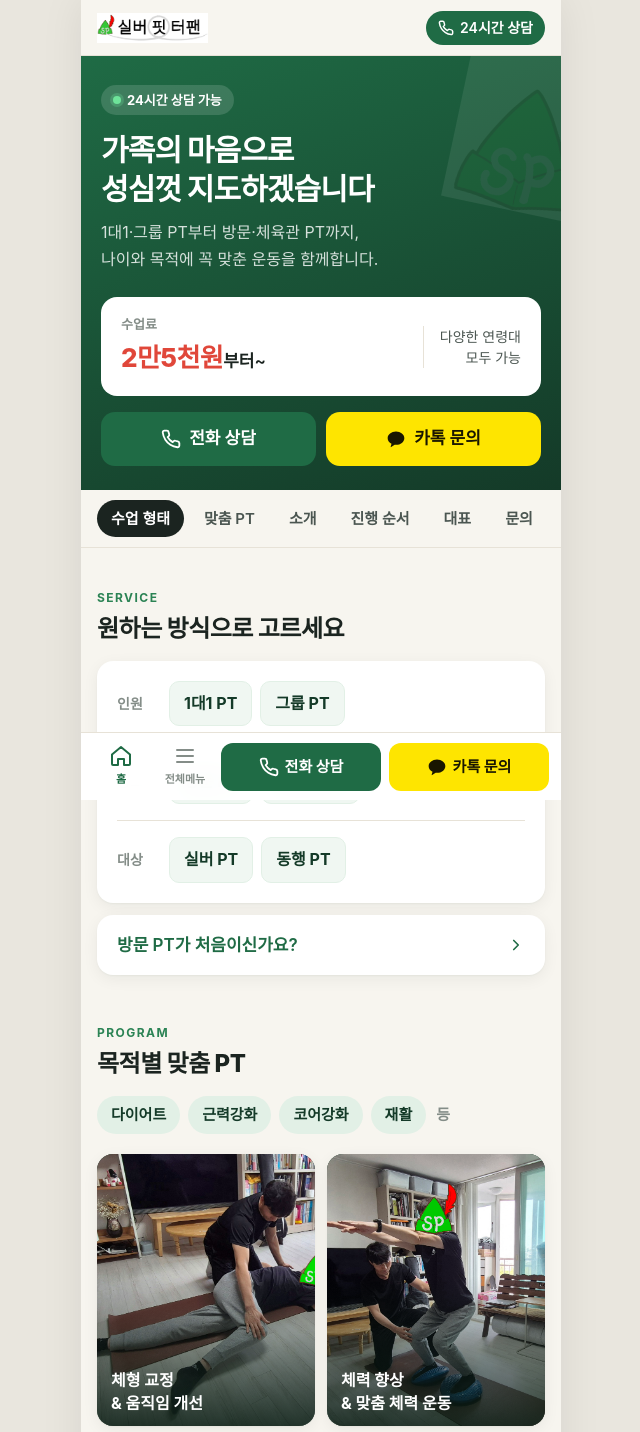
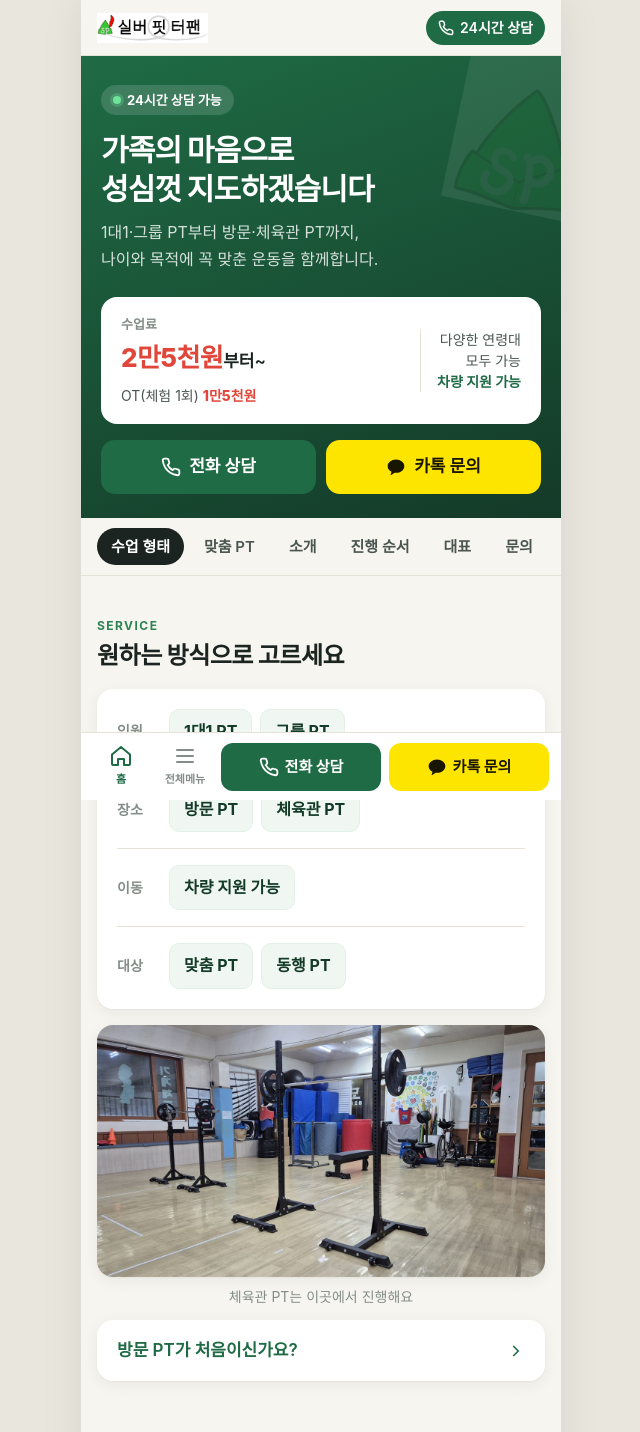
Before and after one commit to songjiyoon9507/SilverPit, a Spring Boot app: page / in a window 1280 px wide. Shown: the top 1432 px of the page, without its empty margins (319-959 px from the left). Run offline with Spring Boot 4, Linux system fonts and the light colour scheme; some web fonts are replaced.

Commit message:
사진 추가 및 문구 수정

```diff
--- a/src/main/resources/static/css/common/main.css
+++ b/src/main/resources/static/css/common/main.css
@@ -279,6 +279,13 @@ ul, ol { list-style: none; }
 .price-label { font-size: 13px; color: var(--ink-3); font-weight: 600; }
 .price-value { font-size: 17px; font-weight: 600; }
 .price-value strong { font-size: 26px; font-weight: 800; color: var(--red-500); letter-spacing: -.02em; }
+.price-sub { margin-top: 4px; font-size: 14px; color: var(--ink-2); }
+.price-sub strong { font-weight: 800; color: var(--red-500); }
+.price-note b { color: var(--green-700, #1f6b45); font-weight: 700; }
+.gym-photo { margin: 16px 0 0; }
+.gym-photo img { display: block; width: 100%; aspect-ratio: 16 / 9; object-fit: cover; border-radius: var(--radius); box-shadow: var(--shadow); }
+.gym-photo figcaption { margin-top: 8px; font-size: 14px; color: var(--ink-3); text-align: center; }
+.award-photo { display: block; width: 100%; max-width: 360px; margin: 0 auto 14px; border-radius: var(--radius-sm); }
 .price-note {
     padding-left: 16px;
     border-left: 1px solid var(--line);
--- a/src/main/resources/templates/common/layout.html
+++ b/src/main/resources/templates/common/layout.html
@@ -25,7 +25,7 @@
         <svg viewBox="0 0 24 24" width="24" height="24" fill="none" stroke="currentColor" stroke-width="2.2" stroke-linecap="round" stroke-linejoin="round"><path d="M15 18l-6-6 6-6"/></svg>
     </a>
     <h1 class="app-header-title" th:text="${title}">제목</h1>
-    <a href="tel:010-8675-6286" class="icon-btn" aria-label="전화 상담">
+    <a href="tel:010-8886-6286" class="icon-btn" aria-label="전화 상담">
         <svg viewBox="0 0 24 24" width="22" height="22" fill="none" stroke="currentColor" stroke-width="2" stroke-linecap="round" stroke-linejoin="round"><path d="M22 16.9v3a2 2 0 0 1-2.2 2 19.8 19.8 0 0 1-8.6-3.1 19.5 19.5 0 0 1-6-6A19.8 19.8 0 0 1 2.1 4.2 2 2 0 0 1 4.1 2h3a2 2 0 0 1 2 1.7c.1.9.4 1.8.7 2.7a2 2 0 0 1-.5 2.1L8 9.8a16 16 0 0 0 6 6l1.3-1.3a2 2 0 0 1 2.1-.4c.9.3 1.8.6 2.7.7a2 2 0 0 1 1.7 2z"/></svg>
     </a>
 </header>
@@ -39,7 +39,7 @@
         <svg viewBox="0 0 24 24" width="24" height="24" fill="none" stroke="currentColor" stroke-width="2" stroke-linecap="round"><path d="M4 6h16M4 12h16M4 18h16"/></svg>
         <span>전체메뉴</span>
     </a>
-    <a href="tel:010-8675-6286" class="bottom-cta cta-call">
+    <a href="tel:010-8886-6286" class="bottom-cta cta-call">
         <svg viewBox="0 0 24 24" width="20" height="20" fill="none" stroke="currentColor" stroke-width="2.2" stroke-linecap="round" stroke-linejoin="round"><path d="M22 16.9v3a2 2 0 0 1-2.2 2 19.8 19.8 0 0 1-8.6-3.1 19.5 19.5 0 0 1-6-6A19.8 19.8 0 0 1 2.1 4.2 2 2 0 0 1 4.1 2h3a2 2 0 0 1 2 1.7c.1.9.4 1.8.7 2.7a2 2 0 0 1-.5 2.1L8 9.8a16 16 0 0 0 6 6l1.3-1.3a2 2 0 0 1 2.1-.4c.9.3 1.8.6 2.7.7a2 2 0 0 1 1.7 2z"/></svg>
         <span>전화 상담</span>
     </a>
--- a/src/main/resources/templates/common/main.html
+++ b/src/main/resources/templates/common/main.html
@@ -4,9 +4,9 @@
     <meta charset="UTF-8">
     <meta name="viewport" content="width=device-width, initial-scale=1.0, viewport-fit=cover">
     <meta name="theme-color" content="#1f6b45">
-    <meta name="description" content="1대1·그룹 PT, 방문·체육관 PT, 실버·동행 PT. 다이어트, 근력강화, 코어강화, 재활 등 목적별 맞춤 PT. 수업료 2만5천원부터, 24시간 상담 가능.">
+    <meta name="description" content="1대1·그룹 PT, 방문·체육관 PT, 맞춤·동행 PT. 다이어트, 근력강화, 코어강화, 재활 등 목적별 맞춤 PT. 수업료 2만5천원부터, OT(체험) 1만5천원, 차량 지원 가능, 24시간 상담 가능.">
     <meta property="og:title" content="실버핏터팬 | 가족의 마음으로 성심껏 지도하겠습니다" />
-    <meta property="og:description" content="1대1·그룹 / 방문·체육관 / 실버·동행 PT. 수업료 2만5천원부터, 24시간 상담 가능." />
+    <meta property="og:description" content="1대1·그룹 / 방문·체육관 / 맞춤·동행 PT. 수업료 2만5천원부터, OT(체험) 1만5천원, 차량 지원 가능, 24시간 상담 가능." />
     <meta property="og:image" content="https://silverpt.o-r.kr/images/thumbnail.png" />
     <meta property="og:url" content="https://silverpt.o-r.kr" />
     <title>실버핏터팬 | 목적별 맞춤 PT</title>
@@ -20,7 +20,7 @@
     <!-- 상단 헤더 -->
     <header class="app-header app-header--main">
         <a href="/" class="brand"><img src="/images/logoCut.png" alt="실버핏터팬"></a>
-        <a href="tel:010-8675-6286" class="header-call">
+        <a href="tel:010-8886-6286" class="header-call">
             <svg viewBox="0 0 24 24" width="16" height="16" fill="none" stroke="currentColor" stroke-width="2.2" stroke-linecap="round" stroke-linejoin="round"><path d="M22 16.9v3a2 2 0 0 1-2.2 2 19.8 19.8 0 0 1-8.6-3.1 19.5 19.5 0 0 1-6-6A19.8 19.8 0 0 1 2.1 4.2 2 2 0 0 1 4.1 2h3a2 2 0 0 1 2 1.7c.1.9.4 1.8.7 2.7a2 2 0 0 1-.5 2.1L8 9.8a16 16 0 0 0 6 6l1.3-1.3a2 2 0 0 1 2.1-.4c.9.3 1.8.6 2.7.7a2 2 0 0 1 1.7 2z"/></svg>
             24시간 상담
         </a>
@@ -39,12 +39,13 @@
                 <div>
                     <p class="price-label">수업료</p>
                     <p class="price-value"><strong>2만5천원</strong>부터~</p>
+                    <p class="price-sub">OT(체험 1회) <strong>1만5천원</strong></p>
                 </div>
-                <p class="price-note">다양한 연령대<br>모두 가능</p>
+                <p class="price-note">다양한 연령대<br>모두 가능<br><b>차량 지원 가능</b></p>
             </div>
 
             <div class="cta-row">
-                <a href="tel:010-8675-6286" class="btn btn--primary">
+                <a href="tel:010-8886-6286" class="btn btn--primary">
                     <svg viewBox="0 0 24 24" width="20" height="20" fill="none" stroke="currentColor" stroke-width="2.2" stroke-linecap="round" stroke-linejoin="round"><path d="M22 16.9v3a2 2 0 0 1-2.2 2 19.8 19.8 0 0 1-8.6-3.1 19.5 19.5 0 0 1-6-6A19.8 19.8 0 0 1 2.1 4.2 2 2 0 0 1 4.1 2h3a2 2 0 0 1 2 1.7c.1.9.4 1.8.7 2.7a2 2 0 0 1-.5 2.1L8 9.8a16 16 0 0 0 6 6l1.3-1.3a2 2 0 0 1 2.1-.4c.9.3 1.8.6 2.7.7a2 2 0 0 1 1.7 2z"/></svg>
                     전화 상담
                 </a>
@@ -86,13 +87,24 @@
                     </div>
                 </div>
                 <div class="service-row">
+                    <span class="service-label">이동</span>
+                    <div class="service-options">
+                        <span class="tag">차량 지원 가능</span>
+                    </div>
+                </div>
+                <div class="service-row">
                     <span class="service-label">대상</span>
                     <div class="service-options">
-                        <span class="tag">실버 PT</span>
+                        <span class="tag">맞춤 PT</span>
                         <span class="tag">동행 PT</span>
                     </div>
                 </div>
             </div>
+
+            <figure class="gym-photo">
+                <img src="/images/dojang.jpg" alt="체육관 PT 운동 공간" loading="lazy">
+                <figcaption>체육관 PT는 이곳에서 진행해요</figcaption>
+            </figure>
 
             <a href="/menu/visitPT" class="link-row">
                 방문 PT가 처음이신가요?
@@ -109,7 +121,6 @@
                 <span class="chip">근력강화</span>
                 <span class="chip">코어강화</span>
                 <span class="chip">재활</span>
-                <span class="chip chip--muted">등</span>
             </div>
 
             <div class="program-grid">
@@ -237,6 +248,17 @@
                 </ul>
             </details>
 
+            <details class="accordion" open>
+                <summary>수상 경력</summary>
+                <div class="accordion-body">
+                    <img src="/images/award.jpg" alt="불수사도북 트레일런 대회 42km 5위 입상" class="award-photo" loading="lazy">
+                    <ul class="dot-list">
+                        <li>불수사도북 트레일런 대회(42km) 5위 입상 (2026)</li>
+                        <li>전국생활체육합기도대회 호신무기형 1위</li>
+                    </ul>
+                </div>
+            </details>
+
             <details class="accordion">
                 <summary>경력사항</summary>
                 <ul class="accordion-body dot-list">
@@ -253,7 +275,6 @@
                     <li>전 벽산헬스클럽 대표</li>
                     <li>전 한국체육대학교 기계체조동아리 아크로바틱 고문</li>
                     <li>전 프로농구 서울 삼성 &amp; SK 농구단 경기진행 총팀장</li>
-                    <li>전 전국생활체육합기도대회 호신무기형 1위</li>
                     <li>전 양천구 체육회 사무국 지도자</li>
                 </ul>
             </details>
@@ -266,9 +287,9 @@
 
             <div class="contact-card">
                 <p class="contact-label"><span class="dot"></span> 24시간 상담 가능</p>
-                <a href="tel:010-8675-6286" class="contact-phone">010-8675-6286</a>
+                <a href="tel:010-8886-6286" class="contact-phone">010-8886-6286</a>
                 <div class="cta-row">
-                    <a href="tel:010-8675-6286" class="btn btn--primary">전화 걸기</a>
+                    <a href="tel:010-8886-6286" class="btn btn--primary">전화 걸기</a>
                     <a href="https://pf.kakao.com/_JKrxnn/chat" target="_blank" rel="noopener" class="btn btn--kakao">카톡 문의</a>
                 </div>
             </div>
--- a/src/main/resources/templates/event/firstTrial.html
+++ b/src/main/resources/templates/event/firstTrial.html
@@ -32,7 +32,7 @@
             </a>
         </div>
 
-        <a href="tel:010-8675-6286" class="apply-button">전화 걸기</a>
+        <a href="tel:010-8886-6286" class="apply-button">전화 걸기</a>
     </div>
 
     <!-- <th:block th:replace="~{common/footer}"></th:block> -->
--- a/src/main/resources/templates/menu/move1.html
+++ b/src/main/resources/templates/menu/move1.html
@@ -25,7 +25,7 @@
         <div class="cta-card">
             <p>이 프로그램이 궁금하다면?</p>
             <div class="cta-row">
-                <a href="tel:010-8675-6286" class="btn btn--primary">전화 상담</a>
+                <a href="tel:010-8886-6286" class="btn btn--primary">전화 상담</a>
                 <a href="https://pf.kakao.com/_JKrxnn/chat" target="_blank" rel="noopener" class="btn btn--kakao">카톡 문의</a>
             </div>
         </div>
--- a/src/main/resources/templates/menu/move2.html
+++ b/src/main/resources/templates/menu/move2.html
@@ -24,7 +24,7 @@
         <div class="cta-card">
             <p>이 프로그램이 궁금하다면?</p>
             <div class="cta-row">
-                <a href="tel:010-8675-6286" class="btn btn--primary">전화 상담</a>
+                <a href="tel:010-8886-6286" class="btn btn--primary">전화 상담</a>
                 <a href="https://pf.kakao.com/_JKrxnn/chat" target="_blank" rel="noopener" class="btn btn--kakao">카톡 문의</a>
             </div>
         </div>
--- a/src/main/resources/templates/menu/move3.html
+++ b/src/main/resources/templates/menu/move3.html
@@ -26,7 +26,7 @@
         <div class="cta-card">
             <p>이 프로그램이 궁금하다면?</p>
             <div class="cta-row">
-                <a href="tel:010-8675-6286" class="btn btn--primary">전화 상담</a>
+                <a href="tel:010-8886-6286" class="btn btn--primary">전화 상담</a>
                 <a href="https://pf.kakao.com/_JKrxnn/chat" target="_blank" rel="noopener" class="btn btn--kakao">카톡 문의</a>
             </div>
         </div>
--- a/src/main/resources/templates/menu/move4.html
+++ b/src/main/resources/templates/menu/move4.html
@@ -18,14 +18,14 @@
         </article>
 
         <div class="photo-stack">
-            <img src="/images/move4-2.jpg" alt="철인3종 훈련" loading="lazy">
+            <img src="/images/son2.jpg" alt="철인3종 대회에 출전한 손영욱 대표" loading="lazy">
             <img src="/images/move4-3.jpg" alt="철인3종 훈련" loading="lazy">
         </div>
 
         <div class="cta-card">
             <p>이 프로그램이 궁금하다면?</p>
             <div class="cta-row">
-                <a href="tel:010-8675-6286" class="btn btn--primary">전화 상담</a>
+                <a href="tel:010-8886-6286" class="btn btn--primary">전화 상담</a>
                 <a href="https://pf.kakao.com/_JKrxnn/chat" target="_blank" rel="noopener" class="btn btn--kakao">카톡 문의</a>
             </div>
         </div>
--- a/src/main/resources/templates/menu/visitPT.html
+++ b/src/main/resources/templates/menu/visitPT.html
@@ -51,7 +51,7 @@
         <div class="cta-card">
             <p>방문 지역 : 양천구 · 영등포구 · 구로구 · 관악구 · 동작구</p>
             <div class="cta-row">
-                <a href="tel:010-8675-6286" class="btn btn--primary">전화 상담</a>
+                <a href="tel:010-8886-6286" class="btn btn--primary">전화 상담</a>
                 <a href="https://pf.kakao.com/_JKrxnn/chat" target="_blank" rel="noopener" class="btn btn--kakao">카톡 문의</a>
             </div>
         </div>
```
Also changed, not shown: src/main/resources/static/images/award.jpg (added), src/main/resources/static/images/dojang.jpg (added), src/main/resources/static/images/move4-2.jpg (deleted), src/main/resources/static/images/son2.jpg (added).
